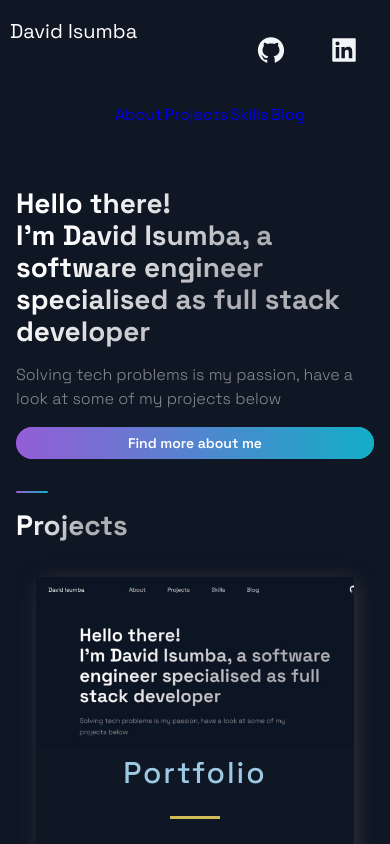
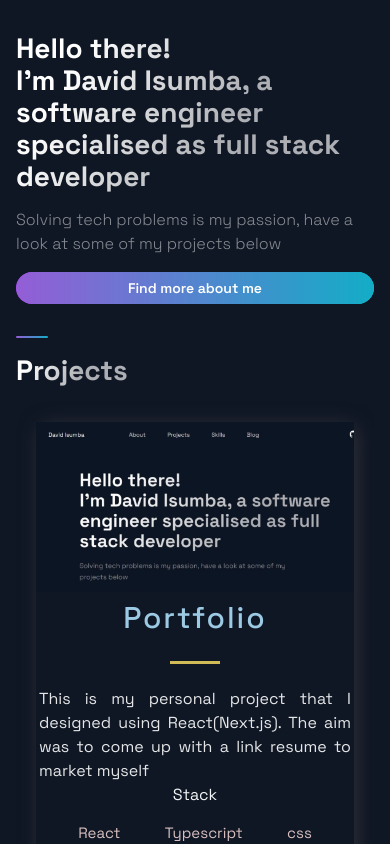
Before and after one commit to prototypedave/myportfolio, a Next.js app: page / in a window 390 px wide. Shown: the top 844 px of the page. Built offline with nearby package versions, Linux system fonts and the light colour scheme.

Commit message:
updated mobile view for the navbar

```diff
--- a/components/html-parts/Header.js
+++ b/components/html-parts/Header.js
@@ -1,54 +1,58 @@
 import Link from "next/link";
 import Head from "next/head";
 import styles from "./Header.module.css";
-//import { DiCssdeck } from 'react-icons/di';
+import { RiMenuFill } from 'react-icons/ri';
 import { AiFillGithub, AiFillLinkedin } from 'react-icons/ai';
+
+import Mobile from "./Mobile";
 
 export default function Header() {
   return (
     <div className={styles.container}>
       <Head>
         <title>David Isumba</title>
-        <meta name="description" content="Generated by create next app" />
+        <meta name="description" content="created by Dave" />
         <link rel="icon" href="/favicon.ico" />
+        <link rel="stylesheet" href="https://cdnjs.cloudflare.com/ajax/libs/font-awesome/4.7.0/css/font-awesome.min.css"  />
       </Head>
 
       <div className={styles.home}>
-        <Link href="/" >
+          <Link href="/">
             <a className={styles.homeLink}>David Isumba</a>
           </Link>
       </div>
 
-      <div className={styles.navbar}>
-        <li className={styles.navlist}>
-          <Link className={styles.navlink} href="#about">
+      <div className={styles.mobile}>
+          <a href="/" className={styles.mobileActive}>
+            Home
+          </a>
+          <div className={styles.navbar} id="myNav">
+            <Link href="#about">
               About
             </Link>
-        </li>
-        <li className={styles.navlist}>
-          <Link className={styles.navlink} href="#projects">
+            <Link href="#projects">
               Projects
             </Link>
-        </li>
-        <li className={styles.navlist}>
-          <Link className={styles.navlink} href="#skills">
+            <Link href="#skills">
               Skills
             </Link>
-        </li>
-        <li className={styles.navlist}>
-          <Link className={styles.navlink} href="../../pages/api/blog">
+            <Link href="../../pages/api/blog">
               Blog
             </Link>
-        </li>
+          </div>
+          <a href="javascript:void(0);" className={styles.mobileIcon} onClick={() => Mobile()}>
+            <i class="fa fa-bars"></i>
+          </a>
       </div>
       <div className={styles.navcontacts}>
-        <Link className={styles.contact} href="https://github.com/prototypedave">
-          <AiFillGithub size="3rem" />
+        <Link href="https://github.com/prototypedave">
+          <AiFillGithub size="40px" className={styles.contact} />
         </Link>
-        <Link className={styles.contact} href="https://linkedin.com">
-          <AiFillLinkedin size="3rem" />
+        <Link href="https://linkedin.com">
+          <AiFillLinkedin size="40px" className={styles.contact} />
         </Link>
       </div>
     </div>
+
   )
 }
--- a/components/html-parts/Header.module.css
+++ b/components/html-parts/Header.module.css
@@ -1,31 +1,14 @@
 .container{
   display: grid;
-  grid-template-columns: repeat(5, 1fr);
-  grid-template-rows: 1fr;
-  grid-column-gap: 2rem;
-  padding: 1rem;
-  padding-top: 2rem;
-}
-
-.contact{
-  transition: 0.3s ease;
-  color: white;
-  border-radius: 50px;
-  padding: 8px;
-}
-
-.contact:hover{
-    background-color: #212d45;
-    transform: scale(1.2);
-    cursor: pointer;
+  grid-gap: 50px;
 }
 
 .home{
-  grid-area: 1 / 1 / 2 / 2;
   display: flex;
   flex-direction: row;
   align-content: center;
-  font-size: 2rem;
+  font-size: 27px;
+  padding: 14px 16px;
 }
 
 .homeLink{
@@ -35,18 +18,25 @@
 }
 
 .navbar{
-  grid-area: 1 / 2 / 2 / 4;
+  background-color: inherit;
+  overflow: hidden;
   display: flex;
-  justify-content: space-between;
-  align-items: center;
-  margin-left: 3rem;
+  align-content: space-between;
 }
 
-.navcontacts{
-  grid-area: 1 / 5 / 2 / 6;
-  display: flex;
-  justify-content: space-around;
-  align-items: center;
+.navbar a{
+  color: rgba(255, 255, 255, 0.75);
+  transition: 0.4s ease;
+  text-align: center;
+  padding: 14px 16px;
+  text-decoration: none;
+  font-size: 27px;
+}
+
+.navbar a:hover{
+  color: #fff;
+  opacity: 1;
+  cursor: pointer;
 }
 
 .navlink{
@@ -65,30 +55,85 @@
   list-style: none;
 }
 
-/* small screen */
+.navcontacts{
+  grid-area: 1 / 5 / 2 / 6;
+  display: flex;
+  justify-content: space-around;
+  align-items: center;
+}
+
+.contact{
+  transition: 0.3s ease;
+  color: white;
+  border-radius: 50px;
+}
+
+.contact:hover{
+  background-color: #212d45;
+  transform: scale(1.2);
+  cursor: pointer;
+}
+
+.mobileIcon{
+  display: none;
+}
+
+.mobile .mobileActive{
+  display: none;
+}
+
+/* mobile view */
 @media screen and (max-width: 640px){
   .container{
-    display: grid;
-    grid-template-columns: repeat(5, 1fr);
-    grid-template-rows: repeat(2, 60px);
-    grid-column-gap: 0.5rem;
-    grid-row-gap: 0.5rem;
+    margin: auto;
+    color: white;
+    border-radius: 10px;
+    background-color: inherit;
   }
 
-  .home{
-    grid-area: 1 / 1 / 2 / 3;
+  .container .home{
+    display: none;
   }
 
-  .navbar{
-    grid-area: 2 / 2 / 3 / 5;
+  .mobile{
+    overflow: hidden;
+    background-color: #333;
+    position: relative;
+    font-family: Arial, Helvetica, sans-serif;
+  }
+
+  .mobile .navbar{
+    display: none;
+  }
+
+  .mobile a{
+    text-decoration: none;
+    color: white;
+    padding: 14px 16px;
+    font-size: 16px;
+    display: block;
+    text-align: left;
+  }
+
+  .mobile a.mobileIcon{
+    background: black;
+    display: block;
+    position: absolute;
+    right: 0;
+    top: 0;
+  }
+
+  .mobile a:hover{
+    background-color: #ddd;
+    color: black;
+  }
+
+  .mobile .mobileActive {
+    background: linear-gradient(270deg, #ff622e 0%, #B133FF 100%);
+    color: white;
   }
 
   .navcontacts{
-    align-items: center;
-    grid-area: 1 / 4 / 2 / 6;
-  }
-
-  .navlink{
-    padding: 0.5rem;
+    display: none;
   }
 }
--- /dev/null
+++ b/components/html-parts/Mobile.js
@@ -0,0 +1,8 @@
+export default function Mobile() {
+  var x = document.getElementById("myNav");
+  if (x.style.display === "block") {
+    x.style.display = "none";
+  } else {
+    x.style.display = "block";
+  }
+}
```
Lines whose indentation alone changed are shown as unchanged.
